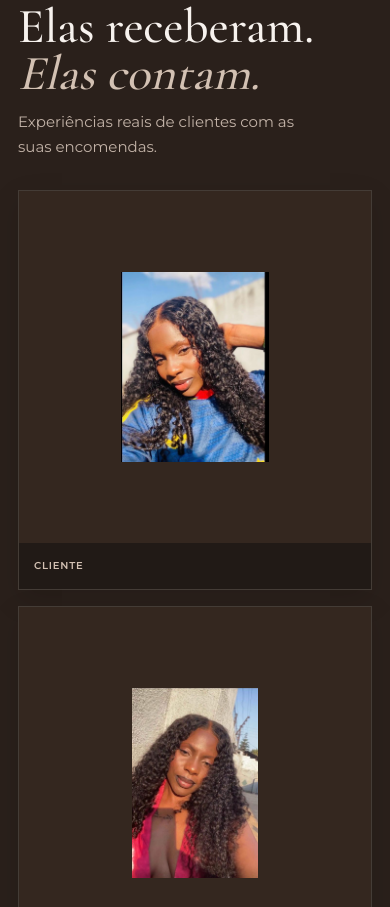
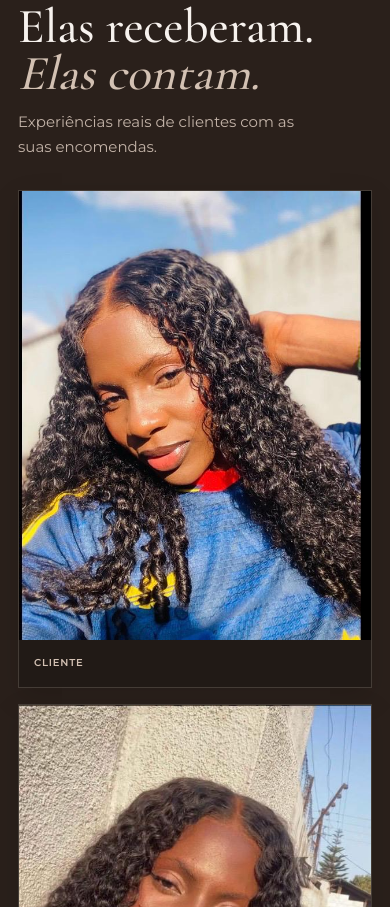
Before and after one commit to realbkde/teste02, a plain HTML site: page index.html in a window 390 px wide. Shown: the part 1617-2524 px from the top of the page. Drawn offline with nearby package versions, Linux system fonts and the light colour scheme.

Commit message:
Add files via upload

```diff
--- a/css/style.css
+++ b/css/style.css
@@ -151,8 +151,8 @@ button{color:inherit;cursor:pointer}
 .reviews-grid{display:grid;grid-template-columns:repeat(3,minmax(0,1fr));align-items:start;gap:22px}
 .review-card{min-width:0;overflow:hidden;background:var(--surface);border:1px solid var(--line);box-shadow:0 10px 28px rgba(0,0,0,.12)}
 .review-media-grid{display:grid;grid-template-columns:repeat(auto-fit,minmax(140px,1fr));gap:2px;background:var(--surface-deep)}
-.review-media-trigger{position:relative;width:100%;aspect-ratio:1/1;padding:0;display:block;overflow:hidden;border:0;background:var(--surface-deep);cursor:zoom-in}
-.review-media{width:100%;height:100%;display:block;object-fit:contain;background:var(--surface-deep);transition:transform .3s ease}
+.review-media-trigger{position:relative;width:100%;height:auto;padding:0;display:block;overflow:hidden;border:0;background:var(--surface-deep);cursor:zoom-in}
+.review-media{width:100%;height:auto;display:block;object-fit:contain;background:var(--surface-deep);transition:transform .3s ease}
 .review-media-trigger:hover .review-media{transform:scale(1.025)}
 .review-media-trigger:focus-visible{outline:2px solid var(--champagne);outline-offset:-3px}
 .review-card[hidden]{display:none}
@@ -221,7 +221,8 @@ button{color:inherit;cursor:pointer}
 	.whatsapp-float{right:14px;bottom:calc(14px + env(safe-area-inset-bottom));width:56px;height:56px;padding:14px}
 	.whatsapp-float svg{width:28px;height:28px}
 	.reviews-grid{grid-template-columns:1fr;gap:16px}
-	.review-media-trigger{aspect-ratio:1/1}
+	.review-media-trigger{height:auto}
+	.review-media{height:auto}
 	.review-viewer{width:calc(100% - 20px);height:calc(100dvh - 24px);padding:16px}
 	.review-viewer>p{font-size:13px}
 }
```
